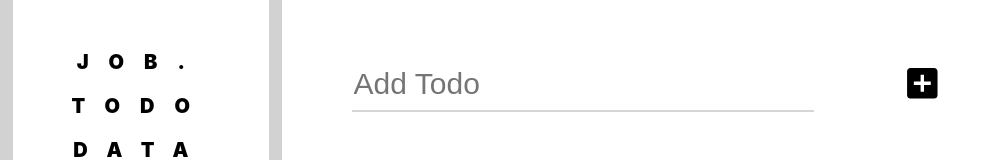
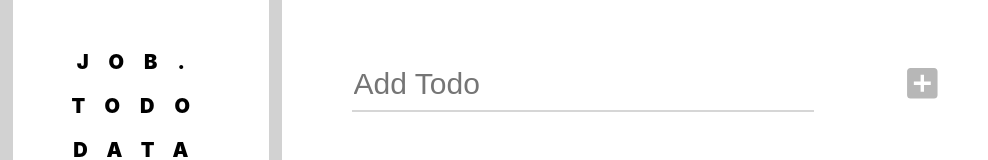
Before and after one commit to anAstrnt/job-todolist, a React (Create React App) app: page / in a window 1280 px wide. Shown: the top 160 px of the page, without its empty margins (0-988 px from the left). Built offline with nearby package versions, Linux system fonts and the light colour scheme.

Commit message:
♻️ titleが選択されていないとTodoが入力できないように変更

```diff
--- a/src/components/TodoPages.tsx
+++ b/src/components/TodoPages.tsx
@@ -58,11 +58,11 @@ export const TodoPages: React.FC = () => {
     );
   };
 
+  const isLocationPathname = !location.pathname.substring(1).trim();
+
   const inProgressTodos = todoItems.filter((todo) => todo.status === "inProgress");
   const notStartedTodos = todoItems.filter((todo) => todo.status === "notStarted");
   const completedTodos = todoItems.filter((todo) => todo.status === "completed");
-
-  console.log(todoItems);
 
   return (
     <div className={styles.todoPages}>
@@ -78,7 +78,7 @@ export const TodoPages: React.FC = () => {
             value={inputNewTodo}
             onChange={(e) => inputTodo(e)}
           />
-          <button type="submit" className={styles.addTodoButton}>
+          <button className={styles.addTodoButton} disabled={isLocationPathname}>
             <AddBoxIcon sx={{ width: "20%", height: "20%" }} />
           </button>
         </form>
```
